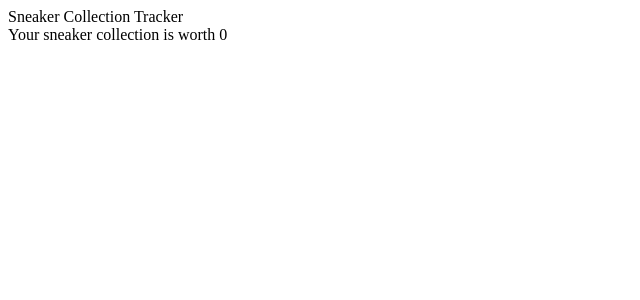
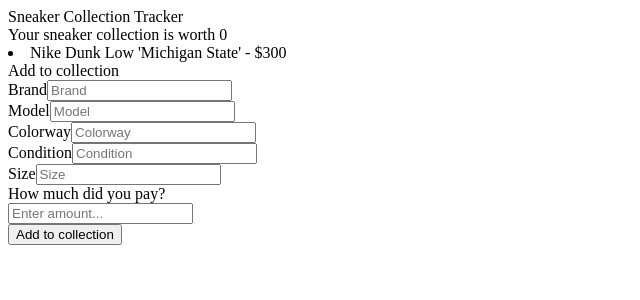
Before and after one commit to Uvacoder/snkr-collection-tracker, a React (Create React App) app: page / in a window 1280 px wide. Shown: the top 300 px of the page, without its empty margins (0-640 px from the left). Built offline with nearby package versions, Linux system fonts and the light colour scheme.

Commit message:
finished creating components

```diff
--- a/src/App.js
+++ b/src/App.js
@@ -1,6 +1,8 @@
 import './style.css';
 import { Header } from './components/Header';
 import { Worth } from './components/Worth';
+import { SneakerList } from './components/SneakerList';
+import { AddSneaker } from './components/AddSneaker';
 
 function App() {
   return (
@@ -8,6 +10,8 @@
       <Header />
       <div>
         <Worth />
+        <SneakerList />
+        <AddSneaker />
       </div>
     </div>
   );
--- /dev/null
+++ b/src/components/AddSneaker.jsx
@@ -0,0 +1,36 @@
+import React from 'react'
+
+export const AddSneaker = () => {
+    return (
+        <div>
+            Add to collection
+        <form>
+        <div>
+            <label for="text">Brand</label>
+            <input type="text" placeholder="Brand" />
+        </div>
+        <div>
+            <label for="text">Model</label>
+            <input type="text" placeholder="Model" />
+        </div>
+        <div>
+            <label for="text">Colorway</label>
+            <input type="text" placeholder="Colorway" />
+        </div>
+        <div>
+            <label for="text">Condition</label>
+            <input type="text" placeholder="Condition" />
+        </div>
+        <div>
+            <label for="text">Size</label>
+            <input type="text" placeholder="Size" />
+        </div>
+        <div>
+            <label for="amount">How much did you pay? <br /></label>
+            <input type="number" placeholder="Enter amount..." />
+        </div>
+        <button>Add to collection</button>
+        </form>
+        </div>
+    )
+}
--- /dev/null
+++ b/src/components/SneakerList.jsx
@@ -0,0 +1,9 @@
+import React from 'react'
+
+export const SneakerList = () => {
+    return (
+        <div>
+            <li>Nike Dunk Low 'Michigan State' - $300</li>
+        </div>
+    )
+}
```
